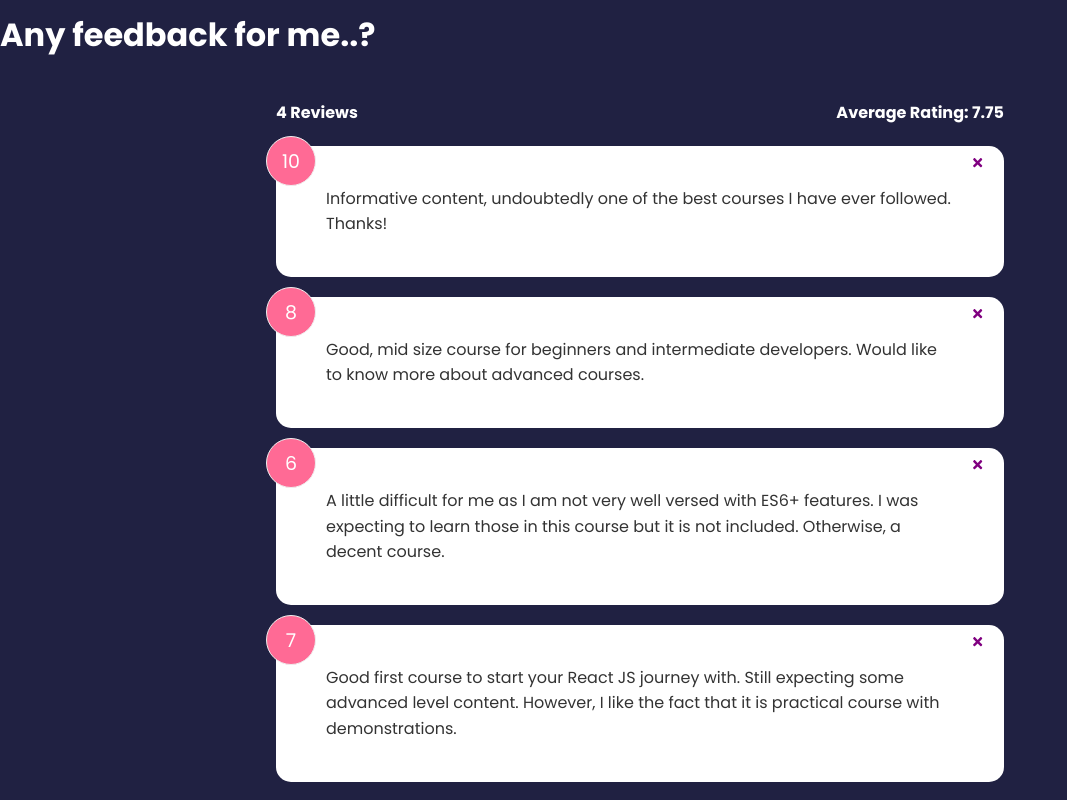
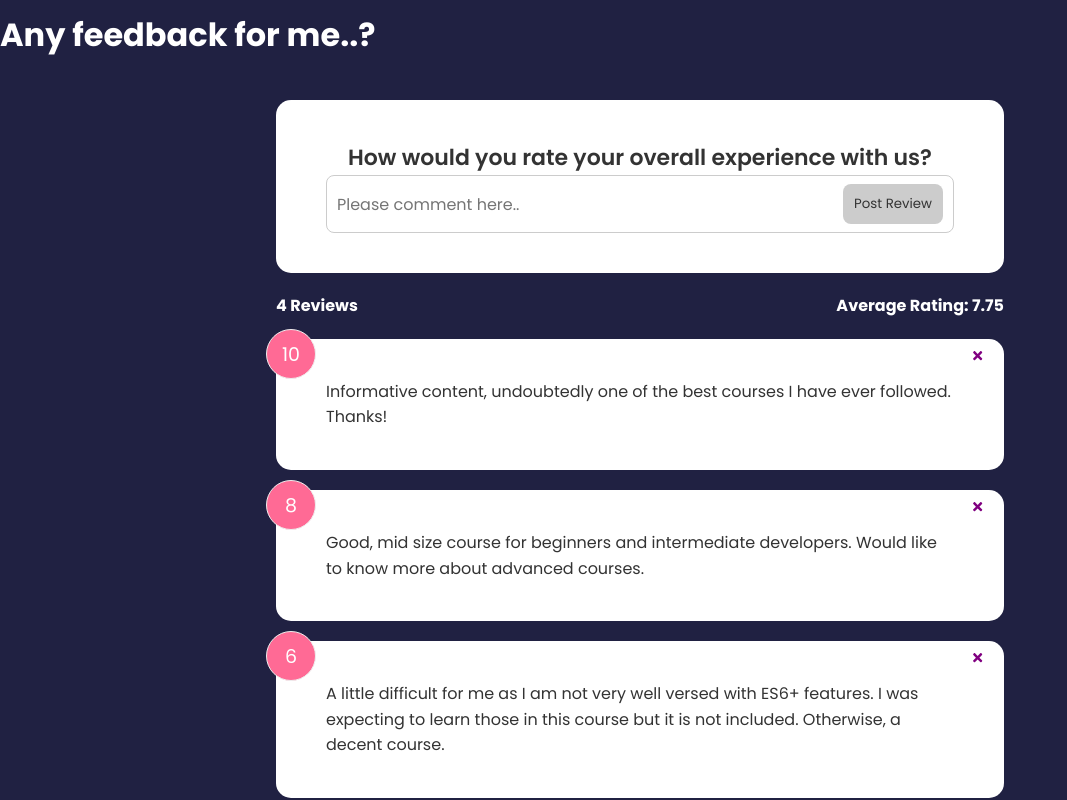
Before and after one commit to adityajoshigit/feedback-app-react, a React (Create React App) app: page / in a window 1280 px wide. Shown: the top 800 px of the page, without its empty margins (0-1067 px from the left). Built offline with nearby package versions, Linux system fonts and the light colour scheme.

Commit message:
integrated button and input cmp

```diff
--- a/src/App.js
+++ b/src/App.js
@@ -3,6 +3,7 @@ import FeedbackList from "./components/FeedbackList";
 import Header from "./components/Header";
 import FeedbackStats from "./components/FeedbackStats";
 import feedbacks from "./data/feedbackData";
+import FeedbackInput from "./components/FeedbackInput";
 
 function App() {
 
@@ -19,6 +20,15 @@ function App() {
         });
       });
       setAllFeedbacks(l);
+    },
+    handleReviewPostClick: function (review) {
+      console.log(review);
+      if (review && review.description && review.rating) {
+        review.id = Math.random * 1000;
+      }
+      setAllFeedbacks([
+        ...allFeedbacks, review
+      ]);
     }
   };
 
@@ -27,6 +37,9 @@ function App() {
     <>
       <Header headerTitle={'Any feedback for me..?'}/>
       <div className='container'>
+        <FeedbackInput
+          onReviewPostClick={eventHandlers.handleReviewPostClick}
+        />
         <FeedbackStats
           feedbacks={allFeedbacks}
         />
--- /dev/null
+++ b/src/components/FeedbackInput.jsx
@@ -0,0 +1,57 @@
+import React, { useState } from 'react'
+import Button from './shared/Button';
+import Card from './shared/Card';
+
+function FeedbackInput({
+  onReviewPostClick
+}) {
+
+  const [comment, setComment] = useState('');
+  const [conditionText, setConditionText] = useState('');
+  const [isBtnDisabled, setIsBtnDisabled] = useState(true);
+
+  const eventHandlers = {
+    onCommentChange: function(e) {
+      const value = e.target.value;
+      setComment(value.trim());
+      if (value && value.trim() && value.trim().length >= 10) {
+        setConditionText('');
+        setIsBtnDisabled(false);
+      } else {
+        setConditionText('Please write at least 10 characters to post your review.');
+        setIsBtnDisabled(true);
+      }
+    }
+  };
+
+
+  return (
+    <Card>
+      <form className='feedback-form'>
+        <h2>
+          How would you rate your overall experience with us?
+        </h2>
+        <div className='input-group'>
+          <input
+            type='text'
+            placeholder='Please comment here..'
+            onChange={eventHandlers.onCommentChange}
+            value={comment}
+          />
+          <Button
+            btnClass='primary'
+            isDisabled={isBtnDisabled}
+            label='Post Review'
+            onClick={onReviewPostClick}
+            type='submit'
+          />
+        </div>
+        <p className='condition-text'>
+          {conditionText}
+        </p>
+      </form>
+    </Card>
+  )
+}
+
+export default FeedbackInput
--- a/src/components/shared/Button.jsx
+++ b/src/components/shared/Button.jsx
@@ -7,12 +7,9 @@ function Button({
   btnClass,
   label,
   onClick,
-  isDisabled
+  isDisabled,
+  type
 }) {
-  const btnStyle = {
-    backgroundColor: bgColor || 'white',
-    color: textColor || 'black'
-  };
   const disabledFlag = (isDisabled === null || isDisabled === undefined)
                         ? false
                         : isDisabled;
@@ -20,9 +17,9 @@ function Button({
   return (
     <button
       onClick={onClick}
-      style={ btnStyle }
-      className={`btn ${btnClass}`}
+      className={`btn btn-${btnClass}`}
       disabled={disabledFlag}
+      type={type}
     >
       {label}
     </button>
```
